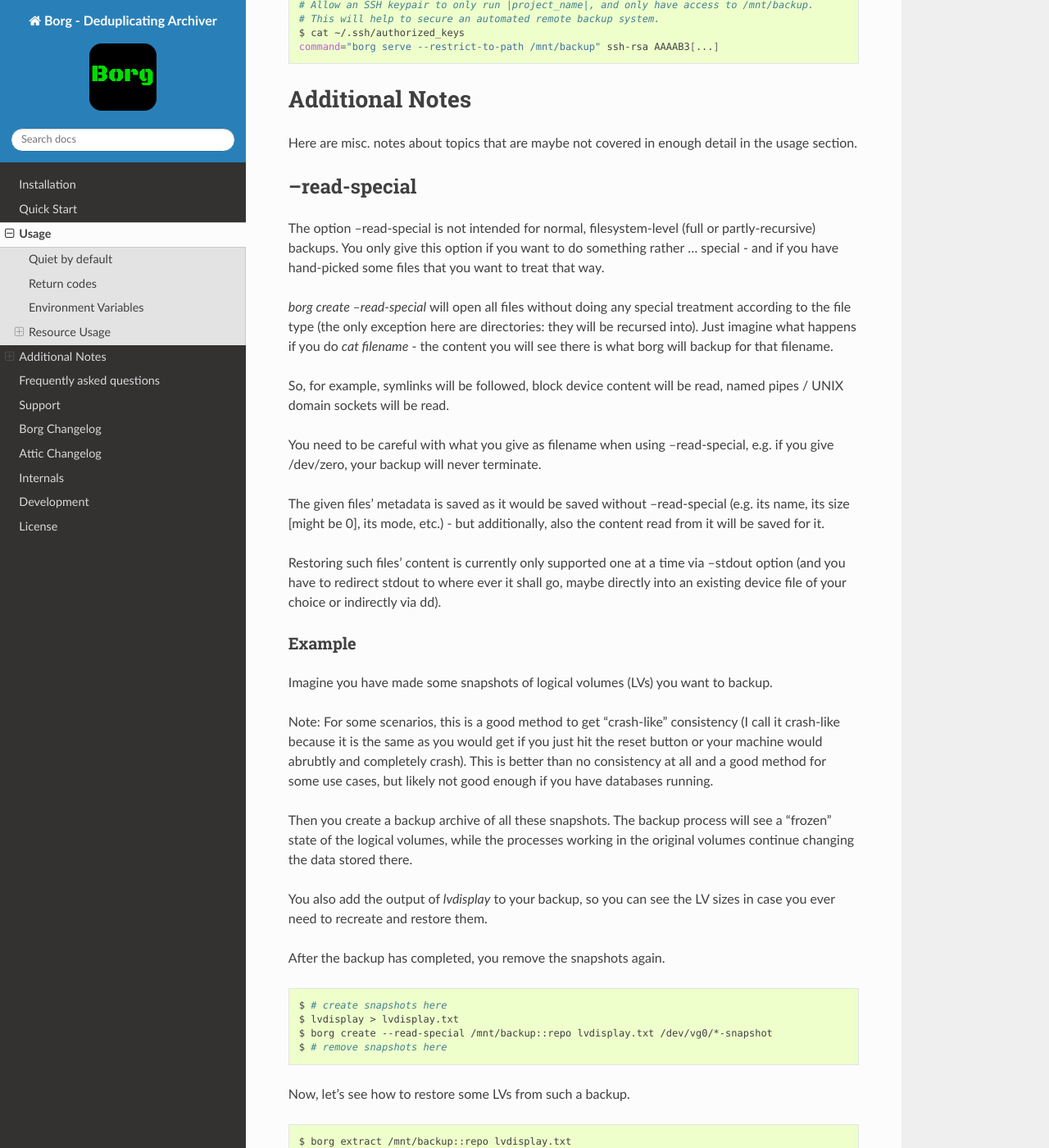
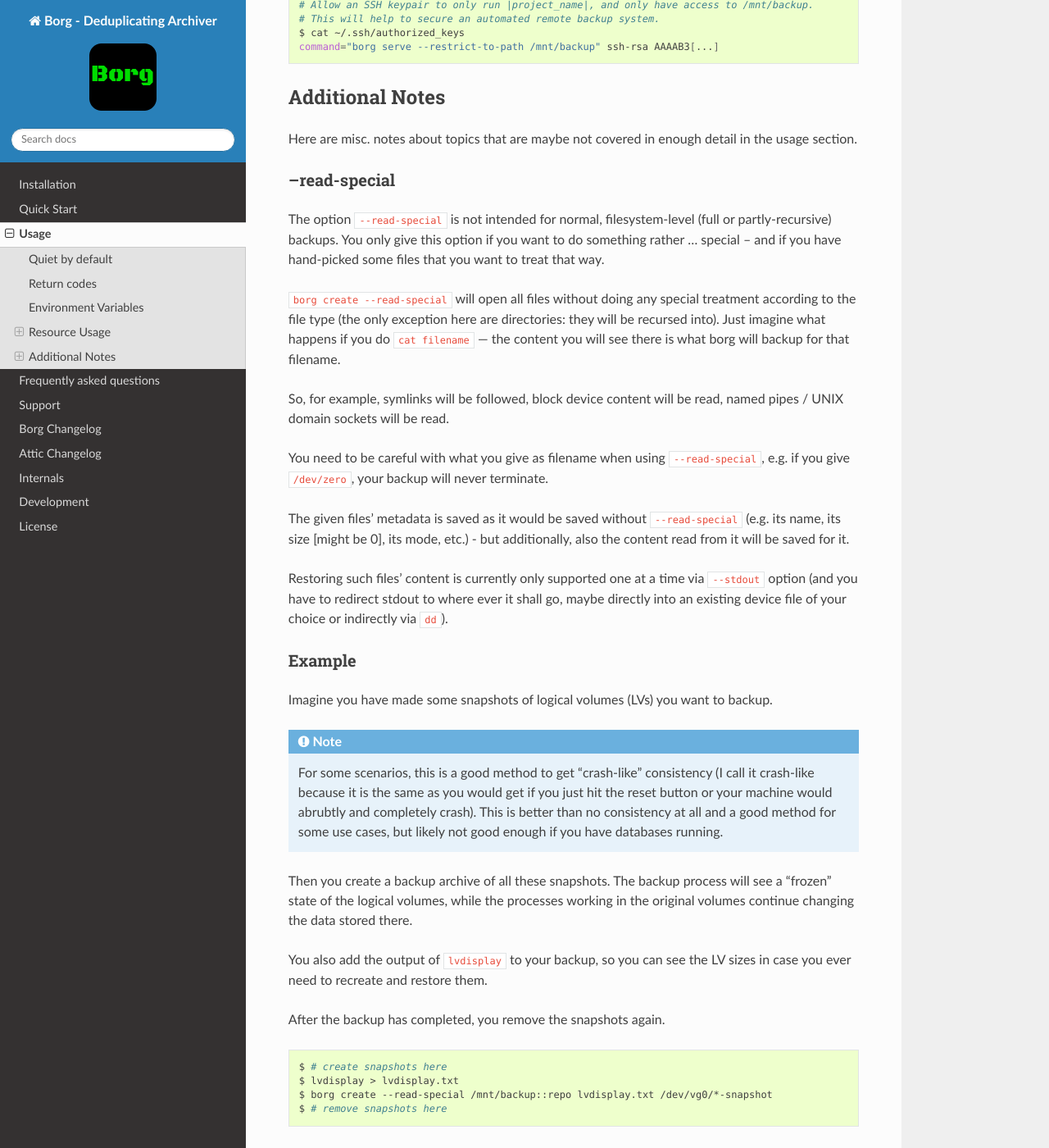
Before and after one commit to borgbackup/borg, a Sphinx documentation site: the page built from docs/usage.rst, in a window 1280 px wide and 1400 px high, scrolled down 8237 px. Shown: the whole window at 82% size. Built offline with Sphinx 7.4.7 and the Read the Docs theme 2.0.0, drawn with Linux system fonts in a browser that asks for light colours; pages that are not in the unit, such as notebooks, are missing from menus; the version number could not be read and is left out.

Commit message:
docs: remove 'Additional Notes' from TOC, fix markup
What's covered in the 'Additional Notes' section of the documentation
hardly seems important enough to deserve its own entry in the sidebar.

```diff
--- a/docs/usage.rst
+++ b/docs/usage.rst
@@ -369,54 +369,58 @@
 
 
 Additional Notes
-================
+----------------
 
 Here are misc. notes about topics that are maybe not covered in enough detail in the usage section.
 
 --read-special
---------------
+~~~~~~~~~~~~~~
 
-The option --read-special is not intended for normal, filesystem-level (full or
+The option ``--read-special`` is not intended for normal, filesystem-level (full or
 partly-recursive) backups. You only give this option if you want to do something
-rather ... special - and if you have hand-picked some files that you want to treat
+rather ... special -- and if you have hand-picked some files that you want to treat
 that way.
 
-`borg create --read-special` will open all files without doing any special treatment
-according to the file type (the only exception here are directories: they will be
-recursed into). Just imagine what happens if you do `cat filename` - the content
-you will see there is what borg will backup for that filename.
+``borg create --read-special`` will open all files without doing any special
+treatment according to the file type (the only exception here are directories:
+they will be recursed into). Just imagine what happens if you do ``cat
+filename`` --- the content you will see there is what borg will backup for that
+filename.
 
 So, for example, symlinks will be followed, block device content will be read,
 named pipes / UNIX domain sockets will be read.
 
-You need to be careful with what you give as filename when using --read-special,
-e.g. if you give /dev/zero, your backup will never terminate.
+You need to be careful with what you give as filename when using ``--read-special``,
+e.g. if you give ``/dev/zero``, your backup will never terminate.
 
-The given files' metadata is saved as it would be saved without --read-special
-(e.g. its name, its size [might be 0], its mode, etc.) - but additionally, also
-the content read from it will be saved for it.
+The given files' metadata is saved as it would be saved without
+``--read-special`` (e.g. its name, its size [might be 0], its mode, etc.) - but
+additionally, also the content read from it will be saved for it.
 
-Restoring such files' content is currently only supported one at a time via --stdout
-option (and you have to redirect stdout to where ever it shall go, maybe directly
-into an existing device file of your choice or indirectly via dd).
+Restoring such files' content is currently only supported one at a time via
+``--stdout`` option (and you have to redirect stdout to where ever it shall go,
+maybe directly into an existing device file of your choice or indirectly via
+``dd``).
 
 Example
 ~~~~~~~
 
 Imagine you have made some snapshots of logical volumes (LVs) you want to backup.
 
-Note: For some scenarios, this is a good method to get "crash-like" consistency
-(I call it crash-like because it is the same as you would get if you just hit the
-reset button or your machine would abrubtly and completely crash).
-This is better than no consistency at all and a good method for some use cases,
-but likely not good enough if you have databases running.
+.. note::
+
+    For some scenarios, this is a good method to get "crash-like" consistency
+    (I call it crash-like because it is the same as you would get if you just
+    hit the reset button or your machine would abrubtly and completely crash).
+    This is better than no consistency at all and a good method for some use
+    cases, but likely not good enough if you have databases running.
 
 Then you create a backup archive of all these snapshots. The backup process will
 see a "frozen" state of the logical volumes, while the processes working in the
 original volumes continue changing the data stored there.
 
-You also add the output of `lvdisplay` to your backup, so you can see the LV sizes
-in case you ever need to recreate and restore them.
+You also add the output of ``lvdisplay`` to your backup, so you can see the LV
+sizes in case you ever need to recreate and restore them.
 
 After the backup has completed, you remove the snapshots again. ::
 
```
